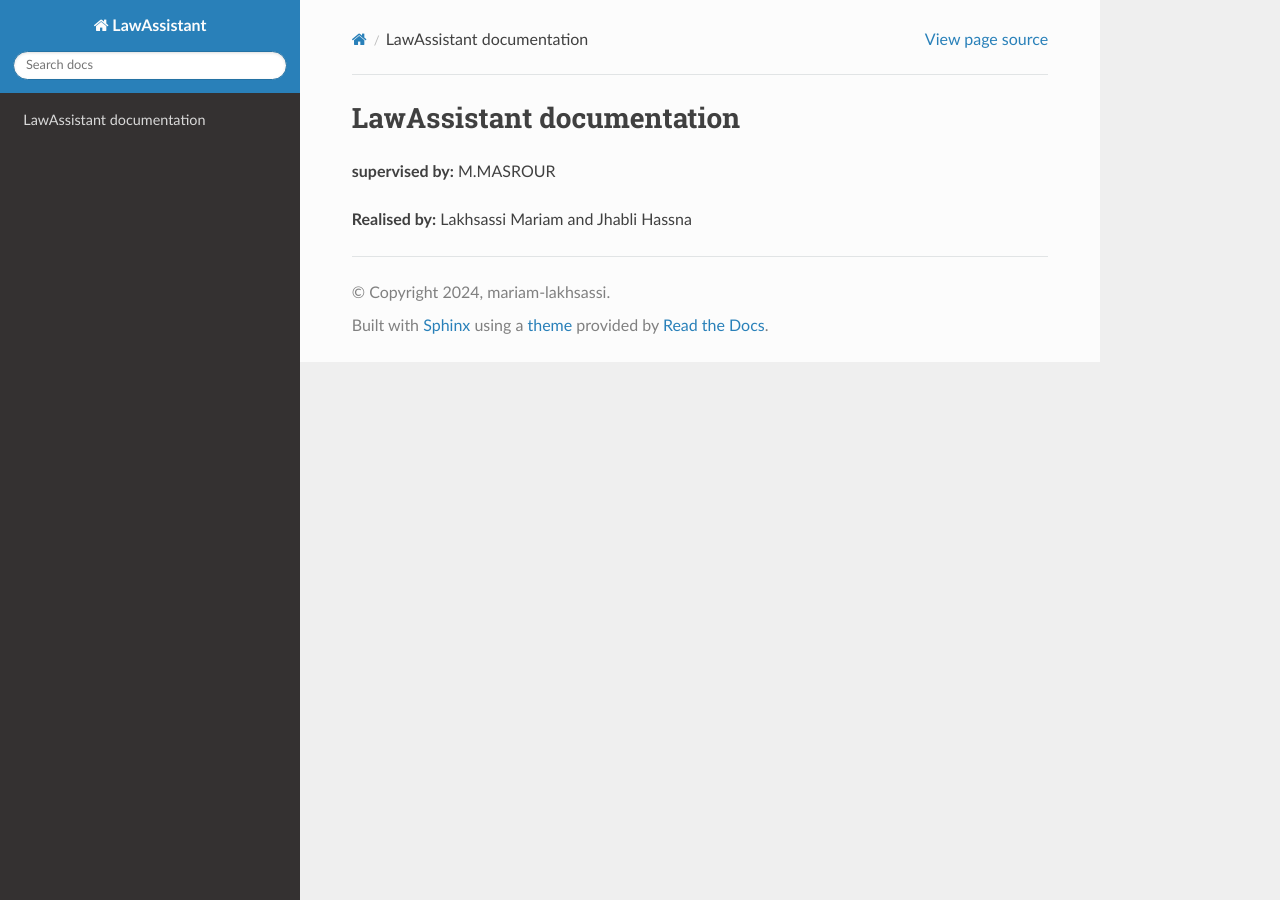
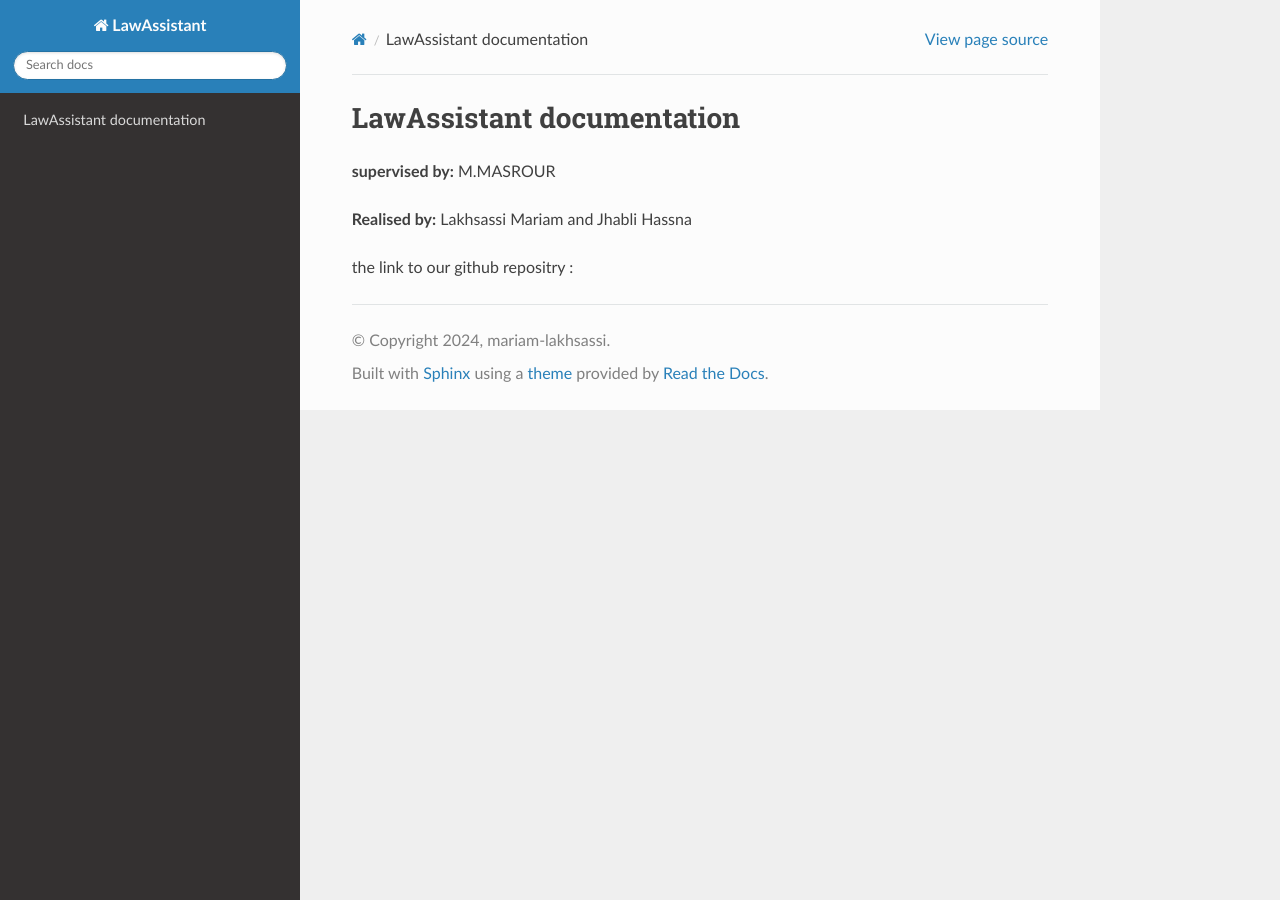
Before and after one commit to mariam-lakhsassi/LawAssistant, a Sphinx documentation site: the page built from docs/source/index.rst, in a window 1280 px wide. Built offline with Sphinx 7.4.7 and the Read the Docs theme 3.1.0, drawn with Linux system fonts in a browser that asks for light colours.

Commit message:
Update index.rst

```diff
--- a/docs/source/index.rst
+++ b/docs/source/index.rst
@@ -10,6 +10,8 @@ LawAssistant documentation
 
 **Realised by:** Lakhsassi Mariam and Jhabli Hassna
 
+the link to our github repositry :
+
 
 
 
```
